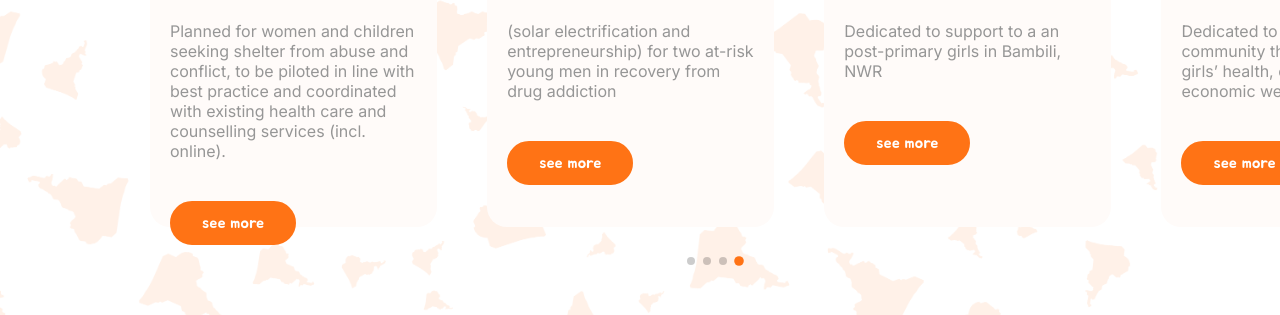
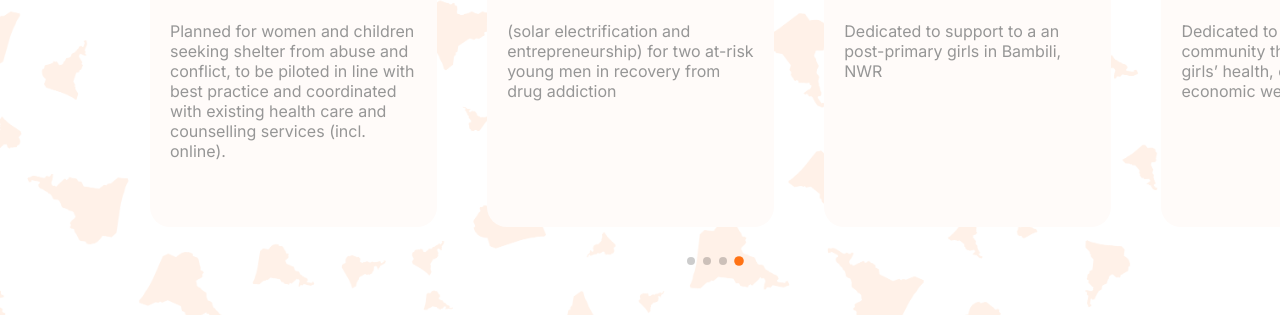
Before and after one commit to TraitzTech/ANfoundation, a React (Create React App) app: page / in a window 1280 px wide. Shown: the part 2250-2565 px from the top of the page. Built offline with nearby package versions, Linux system fonts and the light colour scheme.

Commit message:
removing buttons from swipper card

```diff
--- a/src/components/swippercard/Swippercard.jsx
+++ b/src/components/swippercard/Swippercard.jsx
@@ -15,9 +15,9 @@ const Swippercard = ({ bgImage, headercontent, text }) => {
         <h3>{headercontent}</h3>
         <p>{text}</p>
 
-        <div className="swipper-button">
+        {/* <div className="swipper-button">
           <Button className="fill-orange" content="see more" />
-        </div>
+        </div> */}
       </div>
     </div>
   );
```
